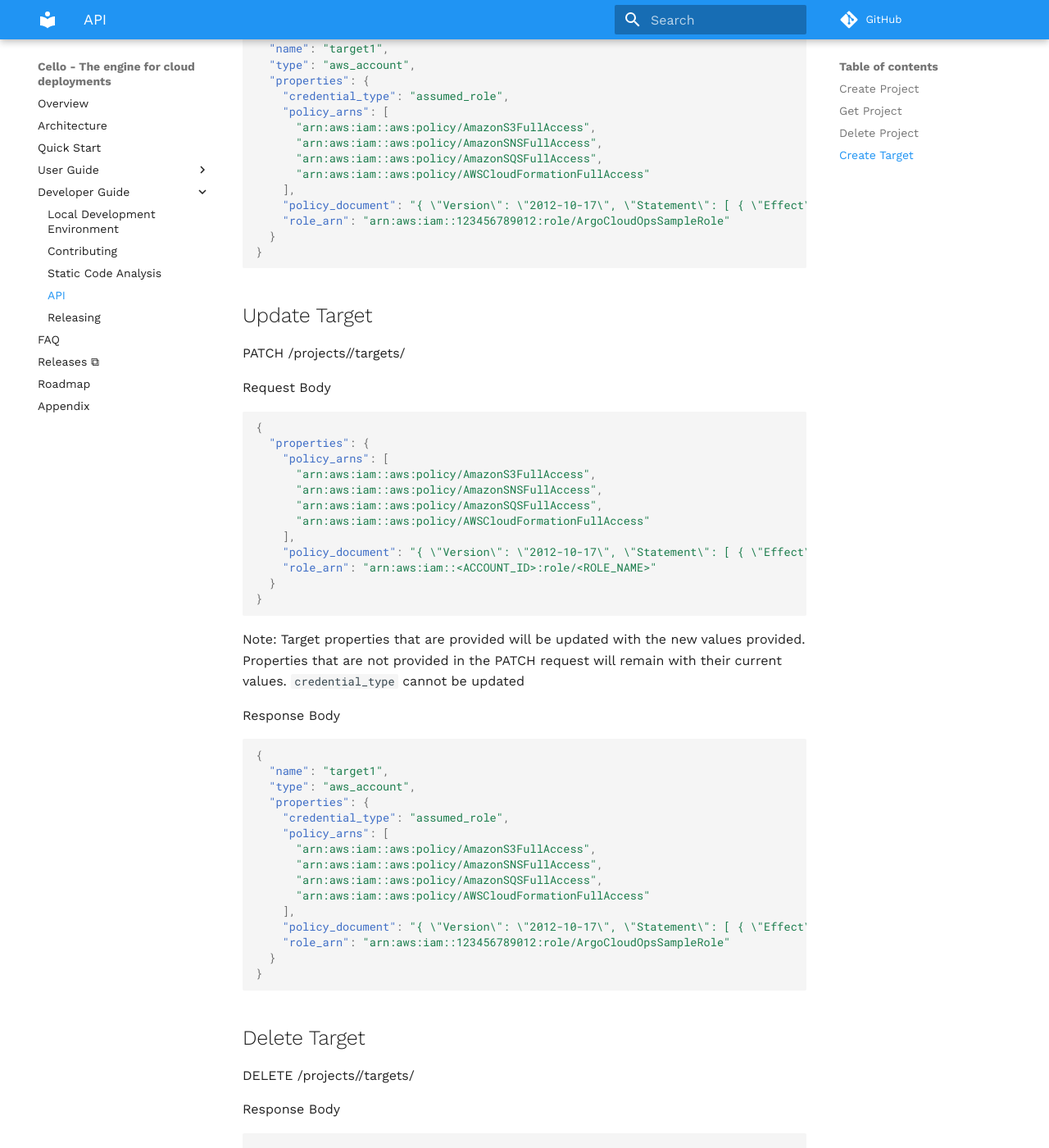
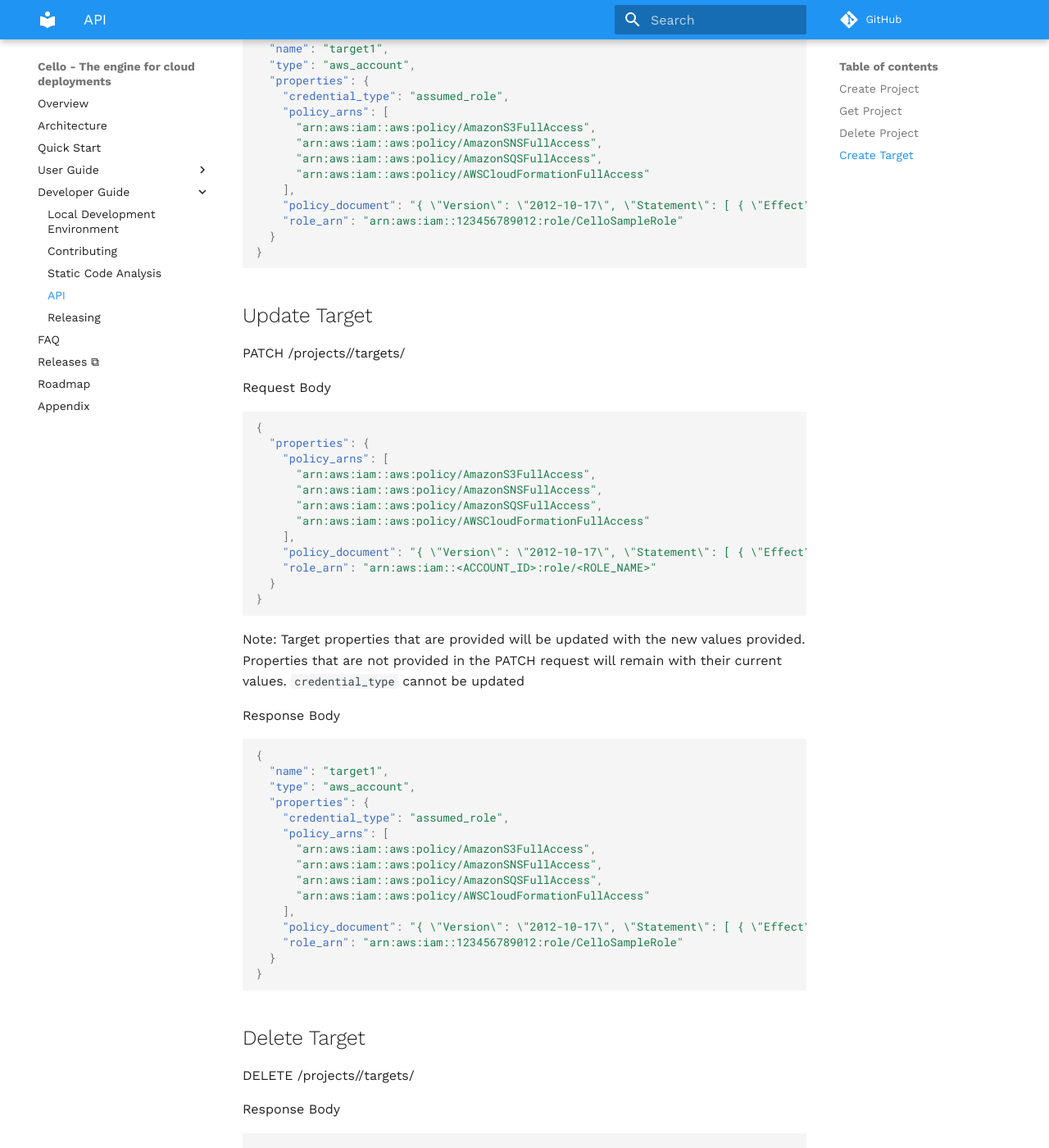
Before and after one commit to cello-proj/cello, an MkDocs documentation site: the page built from docs/developers/api.md, in a window 1280 px wide and 1400 px high, scrolled down 2132 px. Shown: the whole window at 82% size. Built offline with MkDocs 1.6.1 and Material for MkDocs 9.7.7, drawn with Linux system fonts in a browser that asks for light colours; comment, search, counter and statistics services are not loaded; some of the changed text lies outside the part shown.

````diff
--- a/docs/developers/api.md
+++ b/docs/developers/api.md
@@ -109,7 +109,7 @@ Response Body
       "arn:aws:iam::aws:policy/AWSCloudFormationFullAccess"
     ],
     "policy_document": "{ \"Version\": \"2012-10-17\", \"Statement\": [ { \"Effect\": \"Allow\", \"Action\": \"s3:ListBuckets\", \"Resource\": \"*\" } ] }",
-    "role_arn": "arn:aws:iam::123456789012:role/ArgoCloudOpsSampleRole"
+    "role_arn": "arn:aws:iam::123456789012:role/CelloSampleRole"
   }
 }
 ```
@@ -154,7 +154,7 @@ Response Body
       "arn:aws:iam::aws:policy/AWSCloudFormationFullAccess"
     ],
     "policy_document": "{ \"Version\": \"2012-10-17\", \"Statement\": [ { \"Effect\": \"Allow\", \"Action\": \"s3:ListBuckets\", \"Resource\": \"*\" } ] }",
-    "role_arn": "arn:aws:iam::123456789012:role/ArgoCloudOpsSampleRole"
+    "role_arn": "arn:aws:iam::123456789012:role/CelloSampleRole"
   }
 }
 ```
````
Also changed, not shown: other parts of docs/developers/api.md (+1 -1 lines), CHANGELOG.md (+2 -0 lines), 1 other file.
